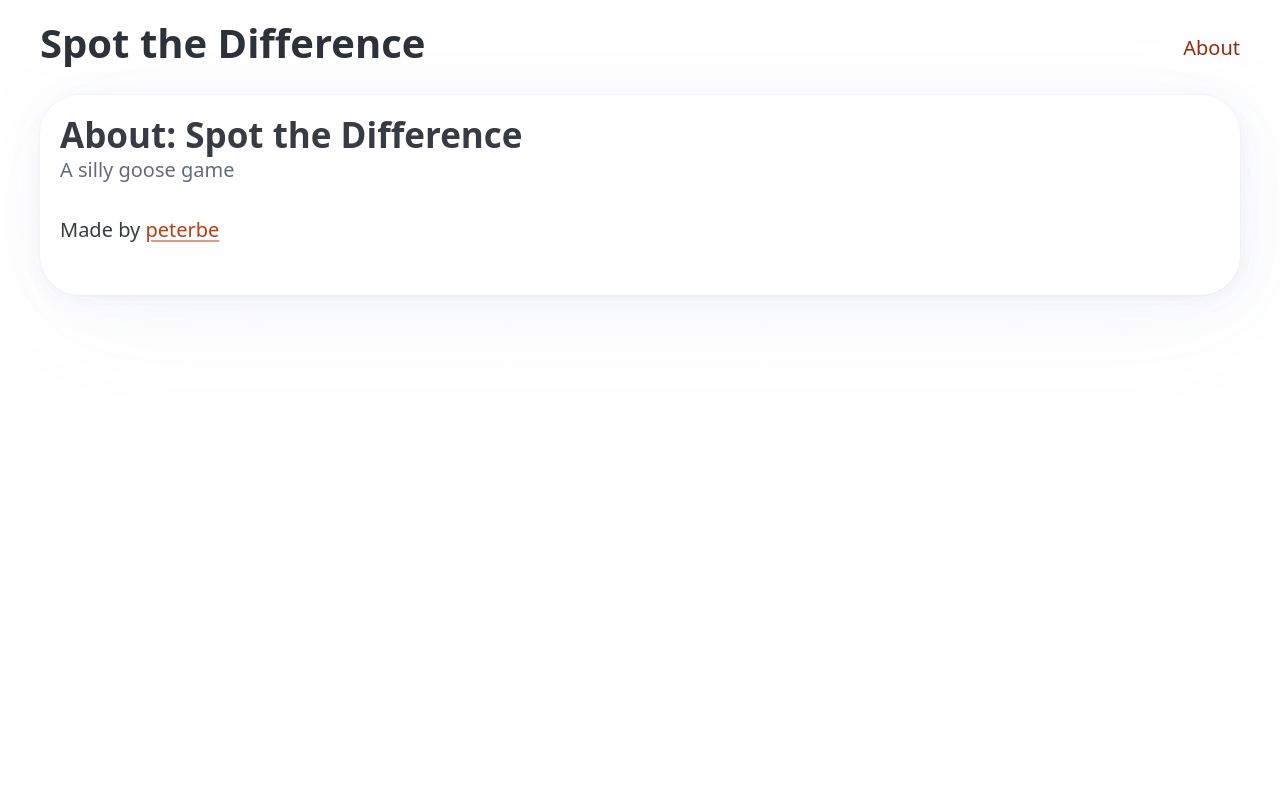
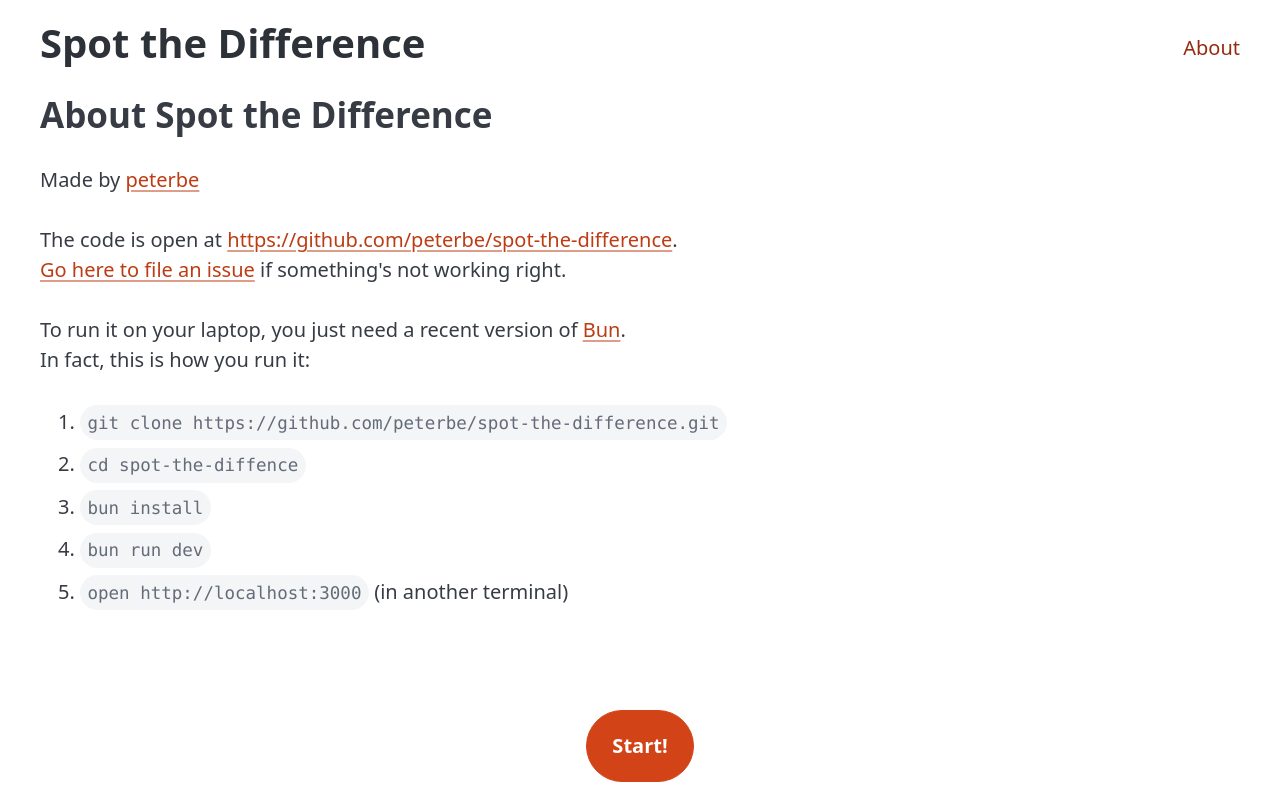
Before and after one commit to peterbe/spot-the-difference, a React (Vite) app: page /about in a window 1280 px wide. Built offline with nearby package versions, Linux system fonts and the light colour scheme.

Commit message:
about page (#23)

```diff
--- a/src/About.tsx
+++ b/src/About.tsx
@@ -1,13 +1,63 @@
+import { useNavigate } from "react-router";
+import { useDocumentTitle } from "usehooks-ts";
+import classes from "./about.module.css";
+
 export function About() {
+  useDocumentTitle("About: Spot the Difference");
+  const navigate = useNavigate();
   return (
-    <article>
-      <hgroup>
-        <h2>About: Spot the Difference</h2>
-        <p>A silly goose game</p>
-      </hgroup>
+    <div>
+      <h2>About Spot the Difference</h2>
       <p>
         Made by <a href="https://www.peterbe.com">peterbe</a>
       </p>
-    </article>
+      <p>
+        The code is open at{" "}
+        <a href="https://github.com/peterbe/spot-the-difference">
+          https://github.com/peterbe/spot-the-difference
+        </a>
+        .<br />
+        <a href="https://github.com/peterbe/spot-the-difference/issues/new?template=Blank+issue">
+          Go here to file an issue
+        </a>{" "}
+        if something's not working right.
+      </p>
+      <p>
+        To run it on your laptop, you just need a recent version of{" "}
+        <a href="https://bun.sh/">Bun</a>.
+        <br />
+        In fact, this is how you run it:
+      </p>
+      <ol>
+        <li>
+          <code>
+            git clone https://github.com/peterbe/spot-the-difference.git
+          </code>
+        </li>
+        <li>
+          <code>cd spot-the-diffence</code>
+        </li>
+        <li>
+          <code>bun install</code>
+        </li>
+        <li>
+          <code>bun run dev</code>
+        </li>
+        <li>
+          <code>open http://localhost:3000</code> (in another terminal)
+        </li>
+      </ol>
+
+      <div className={classes.banner}>
+        <button
+          type="button"
+          onClick={() => {
+            navigate("/play");
+          }}
+        >
+          Start!
+        </button>
+      </div>
+    </div>
   );
 }
--- /dev/null
+++ b/src/about.module.css
@@ -0,0 +1,4 @@
+.banner {
+  text-align: center;
+  margin-top: 100px;
+}
--- a/src/routes.tsx
+++ b/src/routes.tsx
@@ -12,10 +12,6 @@ export function AppRoutes() {
           <Route path="/" element={<App />} />
           <Route path="/play" element={<Play />} />
           <Route path="/about" element={<About />} />
-          {/* <Route path="dashboard" element={<Dashboard />}>
-          <Route index element={<RecentActivity />} />
-          <Route path="project/:id" element={<Project />} />
-        </Route> */}
         </Route>
       </Routes>
     </BrowserRouter>
```
